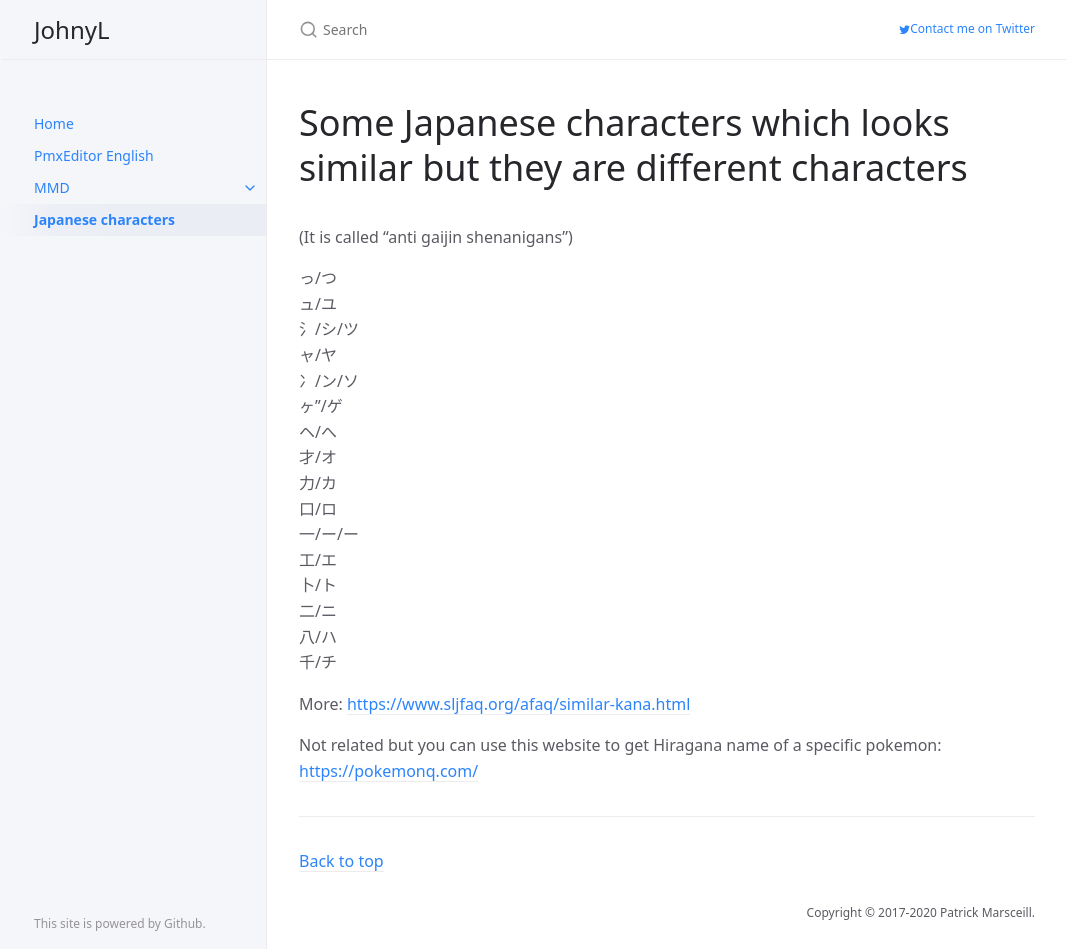
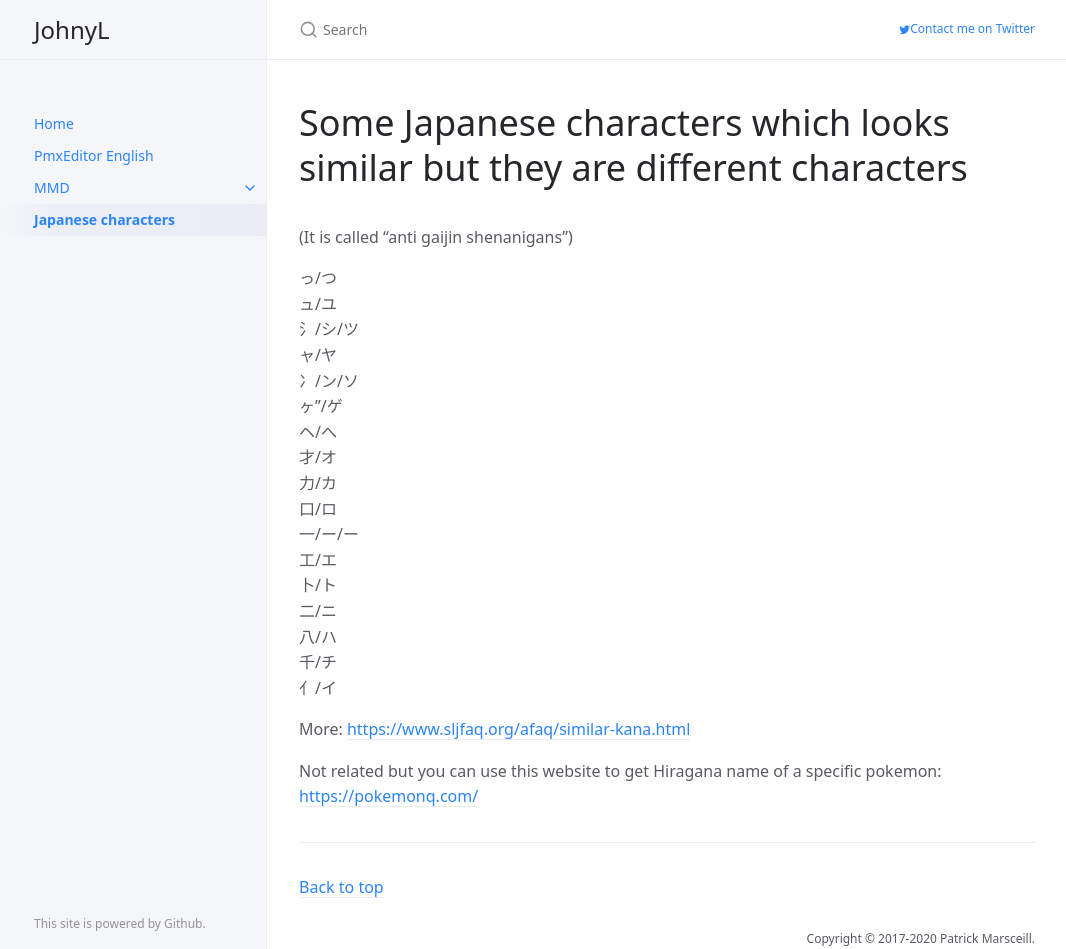
Before and after one commit to johnwithlenon/johnwithlenon.github.io, a Jekyll site: the page built from japchar.md, in a window 1280 px wide and 949 px high. Shown: the whole window, without its empty margins (105-1171 px from the left). Built offline with Jekyll 4.4.1, drawn with Linux system fonts in a browser that asks for light colours.

Commit message:
Update japchar.md

```diff
--- a/japchar.md
+++ b/japchar.md
@@ -25,6 +25,7 @@ description: "Japanese characters"
 二/ニ<br>
 八/ハ<br>
 千/チ<br>
+亻/イ<br>
 
 More: [https://www.sljfaq.org/afaq/similar-kana.html](https://www.sljfaq.org/afaq/similar-kana.html){: target="_blank" rel="noopener"}
 
```
